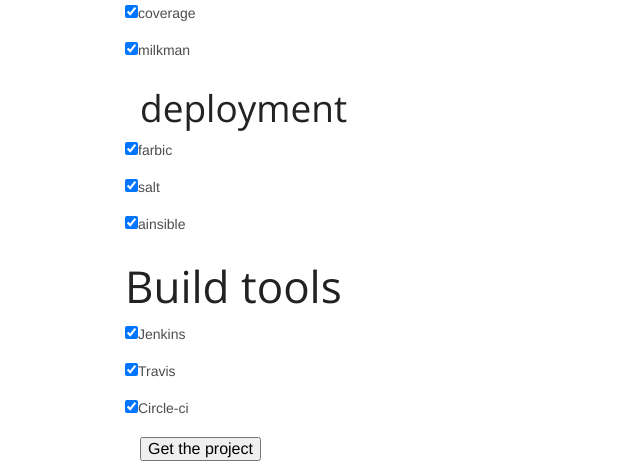
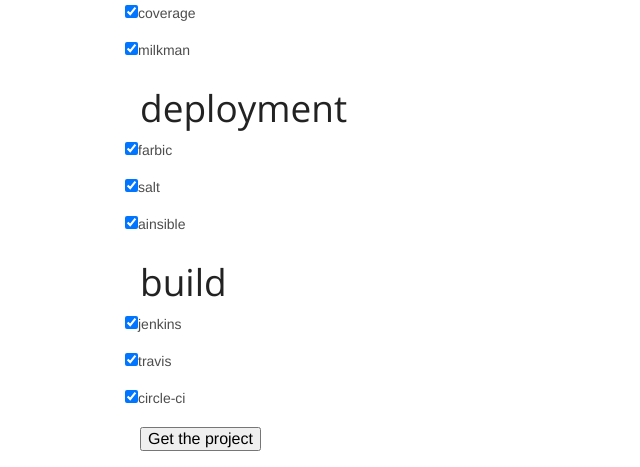
Before and after one commit to agiliq/Mason-UI, a plain HTML site: page index.html in a window 1280 px wide. Shown: the part 783-1250 px from the top of the page, without its empty margins (0-640 px from the left). Drawn offline with nearby package versions, Linux system fonts and the light colour scheme.

Commit message:
Added more links

```diff
--- a/index.html
+++ b/index.html
@@ -1,6 +1,6 @@
 <!DOCTYPE html>
 
-<html lang="en">
+<html>
   <head>
     <meta charset="utf-8">
     <title>Customize · Django project</title>
@@ -40,6 +40,8 @@
           <p>Select the apps your project should continue and we will create a project template with the correct settings, requirements.txt and project structure</p>
         </section>
 
+        <form>
+
             <h2>Common</h2>
             <section id="common" class="row">
                 <a name="#common"></a>
@@ -60,23 +62,17 @@
                 <a name="#deployment"></a>
             </section>
 
-
-        <section id="build">
-          <div class="row">
-            <h1>Build tools</h1>
-            <div class="span3">
-              <label class="checkbox"><input checked="checked" type="checkbox" value="">Jenkins</label>
-            </div>
-            <div class="span3">
-              <label class="checkbox"><input checked="checked" type="checkbox" value="">Travis</label>
-            </div>
-            <div class="span3">
-              <label class="checkbox"><input checked="checked" type="checkbox" value="">Circle-ci</label>
-            </div>
-          </div>
+            <h2>build</h2>
+            <section id="build" class="row">
+                <a name="#build"></a>
             </section>
 
+
             <input type="submit" value="Get the project" class="botton" />
+
+
+        </form>
+
       </div>
 
     </div>
--- a/js/mason.js
+++ b/js/mason.js
@@ -29,7 +29,8 @@
     var common = ["Database", "Admin", "South"],
         forms = ["crispy-forms", "parsley", "uni-form"],
         testing = ["nose", "coverage", "milkman"],
-        deployment = ["farbic", "salt", "ainsible"];
+        deployment = ["farbic", "salt", "ainsible"],
+        build = ["jenkins", "travis", "circle-ci"];
     _.templateSettings = {
       interpolate : /\{\{(.+?)\}\}/g
     };
@@ -51,5 +52,9 @@
         $("#deployment").append(appTmpl({appName: appName}));
     });
 
+    _(build).each(function(appName){
+        $("#build").append(appTmpl({appName: appName}));
+    });
+
 
 });
```
Lines whose indentation alone changed are shown as unchanged.
